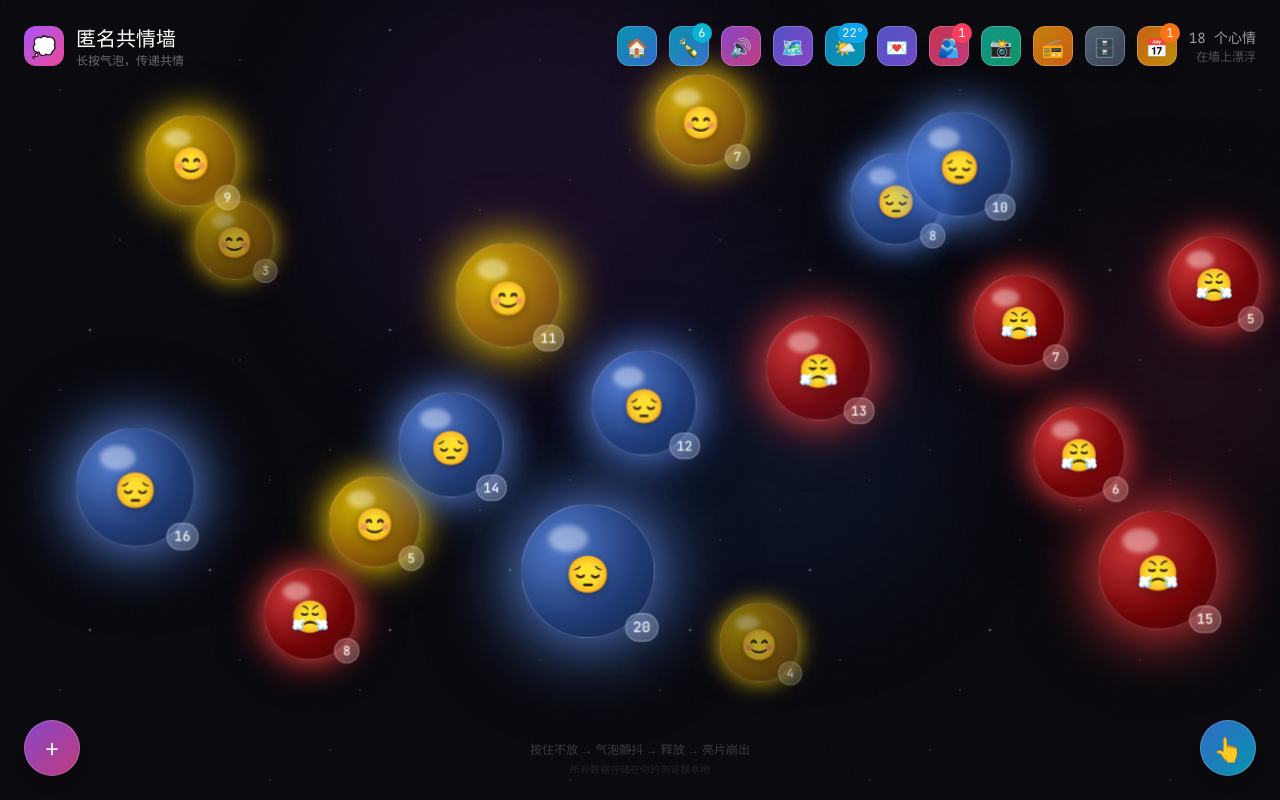
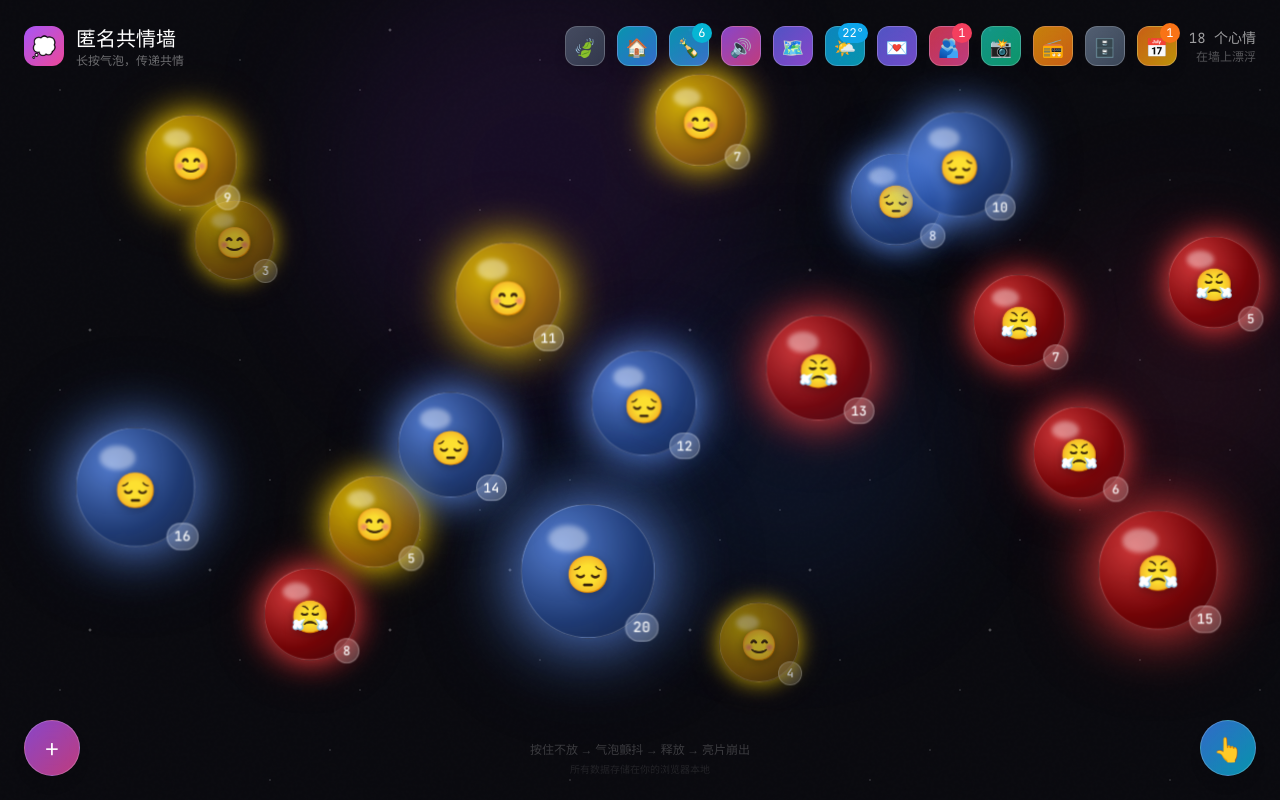
Before and after one commit to AppleAndAngel/WX060703, a Vue app: page / in a window 1280 px wide. Built offline with nearby package versions, Linux system fonts and the light colour scheme.

Commit message:
.3762994820942649:ea2dc2407a65011b4b66c62251f691b7_6a26b50bb2e06fe2bdef8ae6.6a26b510b2e06fe2bdef8aeb.6a26b5101e55bb661422113a:Trae CN.T(2026/6/8 20:26:56)

```diff
--- a/src/App.vue
+++ b/src/App.vue
@@ -29,7 +29,7 @@ import { useEmotionWeather } from '@/composables/useEmotionWeather'
 import { useMoodDrawer } from '@/composables/useMoodDrawer'
 import { useRooms } from '@/composables/useRooms'
 
-const { bubbles, bubblesWithoutRoom, getTopEmpathy, tonightDominantEmotion, myBubbles } = useBubbles()
+const { bubbles, getTopEmpathy, tonightDominantEmotion, myBubbles, quietCornerMode, toggleQuietCornerMode, displayBubbles, displayBubbleCount } = useBubbles()
 const { totalMoodDays } = useMoodCalendar()
 const { bottleStats } = useDriftBottles()
 const { unreadCount } = useGoodnightMailbox()
@@ -197,27 +197,52 @@ const onLeaveRoom = () => {
 <template>
   <RoomView v-if="isInRoom" @leave="onLeaveRoom" />
 
-  <div v-else class="app min-h-screen bg-wall-bg overflow-hidden relative font-display">
+  <div v-else class="app min-h-screen overflow-hidden relative font-display transition-colors duration-1000"
+    :class="quietCornerMode ? 'bg-quiet-bg' : 'bg-wall-bg'"
+  >
     <div class="bg-layer absolute inset-0">
-      <div class="stars absolute inset-0 opacity-30"></div>
-      <div class="gradient-1 absolute top-0 left-1/4 w-96 h-96 rounded-full bg-purple-600/10 blur-3xl"></div>
-      <div class="gradient-2 absolute bottom-1/4 right-1/4 w-80 h-80 rounded-full bg-blue-600/10 blur-3xl"></div>
-      <div class="gradient-3 absolute top-1/3 right-0 w-64 h-64 rounded-full bg-pink-600/10 blur-3xl"></div>
+      <div class="stars absolute inset-0 transition-opacity duration-1000" :class="quietCornerMode ? 'opacity-50' : 'opacity-30'"></div>
+      <div class="gradient-1 absolute top-0 left-1/4 w-96 h-96 rounded-full blur-3xl transition-all duration-1000"
+        :class="quietCornerMode ? 'bg-emerald-600/15' : 'bg-purple-600/10'"
+      ></div>
+      <div class="gradient-2 absolute bottom-1/4 right-1/4 w-80 h-80 rounded-full blur-3xl transition-all duration-1000"
+        :class="quietCornerMode ? 'bg-teal-600/15' : 'bg-blue-600/10'"
+      ></div>
+      <div class="gradient-3 absolute top-1/3 right-0 w-64 h-64 rounded-full blur-3xl transition-all duration-1000"
+        :class="quietCornerMode ? 'bg-cyan-600/10' : 'bg-pink-600/10'"
+      ></div>
       <div class="noise absolute inset-0 opacity-[0.015]"></div>
     </div>
 
     <div class="header absolute top-0 left-0 right-0 z-10 p-6">
       <div class="flex items-center justify-between max-w-7xl mx-auto">
         <div class="flex items-center gap-3">
-          <div class="w-10 h-10 rounded-xl bg-gradient-to-br from-purple-500 to-pink-500 flex items-center justify-center text-xl">
-            💭
+          <div class="w-10 h-10 rounded-xl flex items-center justify-center text-xl transition-all duration-500"
+            :class="quietCornerMode ? 'bg-gradient-to-br from-emerald-500 to-teal-500' : 'bg-gradient-to-br from-purple-500 to-pink-500'"
+          >
+            {{ quietCornerMode ? '🌿' : '💭' }}
           </div>
           <div>
-            <h1 class="text-white text-xl font-medium">匿名共情墙</h1>
-            <p class="text-white/40 text-xs">长按气泡，传递共情</p>
+            <h1 class="text-white text-xl font-medium transition-all duration-300">{{ quietCornerMode ? '安静角落' : '匿名共情墙' }}</h1>
+            <p class="text-white/40 text-xs">{{ quietCornerMode ? '慢下来，感受此刻的平静' : '长按气泡，传递共情' }}</p>
           </div>
         </div>
         <div class="flex items-center gap-3">
+          <button
+            class="relative w-10 h-10 rounded-xl backdrop-blur-md border border-white/20 shadow-lg flex items-center justify-center transition-all duration-300 hover:scale-105"
+            :class="quietCornerMode ? 'bg-gradient-to-br from-emerald-500/80 to-teal-500/80 hover:shadow-emerald-500/50' : 'bg-gradient-to-br from-slate-500/60 to-slate-600/60 hover:shadow-slate-500/30'"
+            @click="toggleQuietCornerMode"
+            :title="quietCornerMode ? '退出安静角落' : '进入安静角落'"
+          >
+            <span class="text-lg">{{ quietCornerMode ? '🌿' : '🍃' }}</span>
+            <div
+              v-if="quietCornerMode"
+              class="absolute -top-1 -right-1 min-w-5 h-5 px-1 rounded-full bg-emerald-500 text-white text-xs font-mono flex items-center justify-center"
+            >
+              ●
+            </div>
+          </button>
+
           <button
             class="relative w-10 h-10 rounded-xl bg-gradient-to-br from-cyan-500/80 to-blue-500/80 backdrop-blur-md border border-white/20 shadow-lg flex items-center justify-center transition-all duration-300 hover:scale-105 hover:shadow-cyan-500/50"
             @click="openRoomSelector"
@@ -388,22 +413,23 @@ const onLeaveRoom = () => {
             </div>
           </button>
           <div class="text-right">
-            <div class="text-white/60 text-sm font-mono">
-              {{ bubblesWithoutRoom.length }} 个心情
+            <div class="text-sm font-mono transition-colors duration-300" :class="quietCornerMode ? 'text-emerald-300' : 'text-white/60'">
+              {{ displayBubbleCount }} 个心情
             </div>
-            <div class="text-white/30 text-xs">
-              在墙上漂浮
+            <div class="text-xs transition-colors duration-300" :class="quietCornerMode ? 'text-emerald-300/50' : 'text-white/30'">
+              {{ quietCornerMode ? '在安静角落漂浮' : '在墙上漂浮' }}
             </div>
           </div>
         </div>
       </div>
     </div>
 
-    <div class="wall absolute inset-0 pt-24 pb-32">
+    <div class="wall absolute inset-0 pt-24 pb-32" :class="{ 'quiet-corner-wall': quietCornerMode }">
       <Bubble
-        v-for="bubble in bubblesWithoutRoom"
+        v-for="bubble in displayBubbles"
         :key="bubble.id"
         :bubble="bubble"
+        :quiet-mode="quietCornerMode"
         @generate-card="openEmpathyCard"
       />
     </div>
@@ -557,4 +583,21 @@ const onLeaveRoom = () => {
   opacity: 0;
   transform: translateY(10px) scale(0.95);
 }
+
+.bg-quiet-bg {
+  background: linear-gradient(135deg, #0a1628 0%, #0d2818 50%, #0a1f14 100%);
+}
+
+.quiet-corner-wall {
+  animation: quiet-pulse 8s ease-in-out infinite;
+}
+
+@keyframes quiet-pulse {
+  0%, 100% {
+    filter: saturate(0.9) brightness(1);
+  }
+  50% {
+    filter: saturate(1.1) brightness(1.05);
+  }
+}
 </style>
--- a/src/components/Bubble.vue
+++ b/src/components/Bubble.vue
@@ -8,6 +8,7 @@ import { useNightRadio } from '@/composables/useNightRadio'
 
 const props = defineProps<{
   bubble: Bubble
+  quietMode?: boolean
 }>()
 
 const { getEmotion } = useEmotions()
@@ -44,7 +45,8 @@ const isOwner = computed(() => props.bubble.ownerId === userId)
 const isPlaying = computed(() => isBubblePlaying(props.bubble.id))
 
 const floatStyle = computed(() => {
-  const duration = props.bubble.floatDuration
+  const baseDuration = props.bubble.floatDuration
+  const duration = props.quietMode ? baseDuration * 1.8 : baseDuration
   const offset = props.bubble.floatOffset
   return {
     animationDuration: `${duration}s`,
@@ -61,12 +63,13 @@ const bubbleGradient = computed(() => {
 
 const glowStyle = computed(() => {
   if (!emotion.value) return ''
-  const baseGlow = `0 0 ${20 + scaleLevel.value * 10}px ${emotion.value.color.from}, 0 0 ${40 + scaleLevel.value * 15}px ${emotion.value.color.to}44`
+  const glowMultiplier = props.quietMode ? 0.5 : 1
+  const baseGlow = `0 0 ${(20 + scaleLevel.value * 10) * glowMultiplier}px ${emotion.value.color.from}, 0 0 ${(40 + scaleLevel.value * 15) * glowMultiplier}px ${emotion.value.color.to}44`
   if (isPressing.value) {
-    return `${baseGlow}, 0 0 60px ${emotion.value.color.from}88`
+    return `${baseGlow}, 0 0 ${60 * glowMultiplier}px ${emotion.value.color.from}88`
   }
   if (isPlaying.value) {
-    return `${baseGlow}, 0 0 80px ${emotion.value.color.from}aa, 0 0 120px ${emotion.value.color.to}66`
+    return `${baseGlow}, 0 0 ${80 * glowMultiplier}px ${emotion.value.color.from}aa, 0 0 ${120 * glowMultiplier}px ${emotion.value.color.to}66`
   }
   return baseGlow
 })
--- a/src/composables/useBubbles.ts
+++ b/src/composables/useBubbles.ts
@@ -8,6 +8,21 @@ import { useRooms } from './useRooms'
 const userId = getUserId()
 const { emotions, getEmotion } = useEmotions()
 const { recordMood, recordMoodsFromBubbles } = useMoodCalendar()
+
+const quietCornerBubbles: Bubble[] = [
+  { id: 'quiet-1', emotionId: 'happy', text: '阳光真好', x: 20, y: 30, empathyCount: 2, createdAt: Date.now() - 3600000, ownerId: 'demo', floatOffset: 0, floatDuration: 15 },
+  { id: 'quiet-2', emotionId: 'happy', text: '风很温柔', x: 70, y: 25, empathyCount: 3, createdAt: Date.now() - 5400000, ownerId: 'demo', floatOffset: 1, floatDuration: 18 },
+  { id: 'quiet-3', emotionId: 'happy', text: '喝了杯热茶', x: 45, y: 40, empathyCount: 1, createdAt: Date.now() - 7200000, ownerId: 'demo', floatOffset: 2, floatDuration: 16 },
+  { id: 'quiet-4', emotionId: 'happy', text: '看云飘过', x: 25, y: 60, empathyCount: 4, createdAt: Date.now() - 1800000, ownerId: 'demo', floatOffset: 3, floatDuration: 20 },
+  { id: 'quiet-5', emotionId: 'happy', text: '听鸟叫声', x: 60, y: 55, empathyCount: 2, createdAt: Date.now() - 900000, ownerId: 'demo', floatOffset: 4, floatDuration: 17 },
+  { id: 'quiet-6', emotionId: 'lonely', text: '安静的夜', x: 80, y: 35, empathyCount: 5, createdAt: Date.now() - 10800000, ownerId: 'demo', floatOffset: 5, floatDuration: 19 },
+  { id: 'quiet-7', emotionId: 'happy', text: '花开了', x: 15, y: 20, empathyCount: 3, createdAt: Date.now() - 4500000, ownerId: 'demo', floatOffset: 6, floatDuration: 15 },
+  { id: 'quiet-8', emotionId: 'happy', text: '月亮很圆', x: 55, y: 70, empathyCount: 6, createdAt: Date.now() - 2700000, ownerId: 'demo', floatOffset: 7, floatDuration: 18 },
+  { id: 'quiet-9', emotionId: 'happy', text: '深呼吸', x: 35, y: 50, empathyCount: 2, createdAt: Date.now() - 6300000, ownerId: 'demo', floatOffset: 8, floatDuration: 16 },
+  { id: 'quiet-10', emotionId: 'lonely', text: '想你了', x: 75, y: 65, empathyCount: 7, createdAt: Date.now() - 8100000, ownerId: 'demo', floatOffset: 9, floatDuration: 20 },
+  { id: 'quiet-11', emotionId: 'happy', text: '今天很平静', x: 40, y: 15, empathyCount: 1, createdAt: Date.now() - 3600000, ownerId: 'demo', floatOffset: 10, floatDuration: 17 },
+  { id: 'quiet-12', emotionId: 'happy', text: '咖啡很香', x: 65, y: 45, empathyCount: 4, createdAt: Date.now() - 5400000, ownerId: 'demo', floatOffset: 0, floatDuration: 15 },
+]
 
 const initialBubbles: Bubble[] = [
   { id: 'demo-1', emotionId: 'happy', text: '今天天气真好！', x: 15, y: 25, empathyCount: 3, createdAt: Date.now() - 3600000, ownerId: 'demo', floatOffset: 0, floatDuration: 8 },
@@ -63,17 +78,32 @@ const initialBubbles: Bubble[] = [
 const storedBubbles = useLocalStorage<Bubble[]>('bubbles', initialBubbles)
 const storedMyBubbleIds = useLocalStorage<string[]>('my-bubbles', [])
 const storedTapRecords = useLocalStorage<TapRecord[]>('tap-records', [])
+const storedQuietCornerMode = useLocalStorage<boolean>('quiet-corner-mode', false)
 
 const bubbles = reactive<Bubble[]>([...storedBubbles.value])
 const myBubbleIds = reactive<string[]>([...storedMyBubbleIds.value])
 const tapRecords = reactive<TapRecord[]>([...storedTapRecords.value])
 const sparkleParticles = ref<SparkleParticle[]>([])
+const quietCornerMode = ref<boolean>(storedQuietCornerMode.value)
 
 const syncToStorage = () => {
   storedBubbles.value = [...bubbles]
   storedMyBubbleIds.value = [...myBubbleIds]
   storedTapRecords.value = [...tapRecords]
+  storedQuietCornerMode.value = quietCornerMode.value
 }
+
+const isQuietCornerBubble = (bubble: Bubble): boolean => {
+  if (!bubble.text) return false
+  if (bubble.emotionId === 'angry') return false
+  const textLength = bubble.text.length
+  return textLength <= 6
+}
+
+const allQuietCornerBubbles = computed(() => {
+  const userQuietBubbles = bubbles.filter(b => isQuietCornerBubble(b) && !b.roomId)
+  return [...quietCornerBubbles, ...userQuietBubbles]
+})
 
 const initializeMoodCalendar = () => {
   const bubblesToRecord = bubbles.filter(b =>
@@ -276,6 +306,25 @@ export function useBubbles() {
   )
 
   const { currentRoomId, updateRoomBubbleCount } = useRooms()
+
+  const toggleQuietCornerMode = () => {
+    quietCornerMode.value = !quietCornerMode.value
+    syncToStorage()
+  }
+
+  const displayBubbles = computed(() => {
+    if (quietCornerMode.value) {
+      return allQuietCornerBubbles.value
+    }
+    return bubbles.filter(b => !b.roomId)
+  })
+
+  const displayBubbleCount = computed(() => {
+    if (quietCornerMode.value) {
+      return allQuietCornerBubbles.value.length
+    }
+    return bubbles.filter(b => !b.roomId).length
+  })
 
   const bubblesWithoutRoom = computed(() =>
     bubbles.filter(b => !b.roomId)
@@ -483,6 +532,10 @@ export function useBubbles() {
     addSparkleParticles,
     getTopEmpathy,
     getFastestGrowing,
-    userId
+    userId,
+    quietCornerMode,
+    toggleQuietCornerMode,
+    displayBubbles,
+    displayBubbleCount
   }
 }
```
